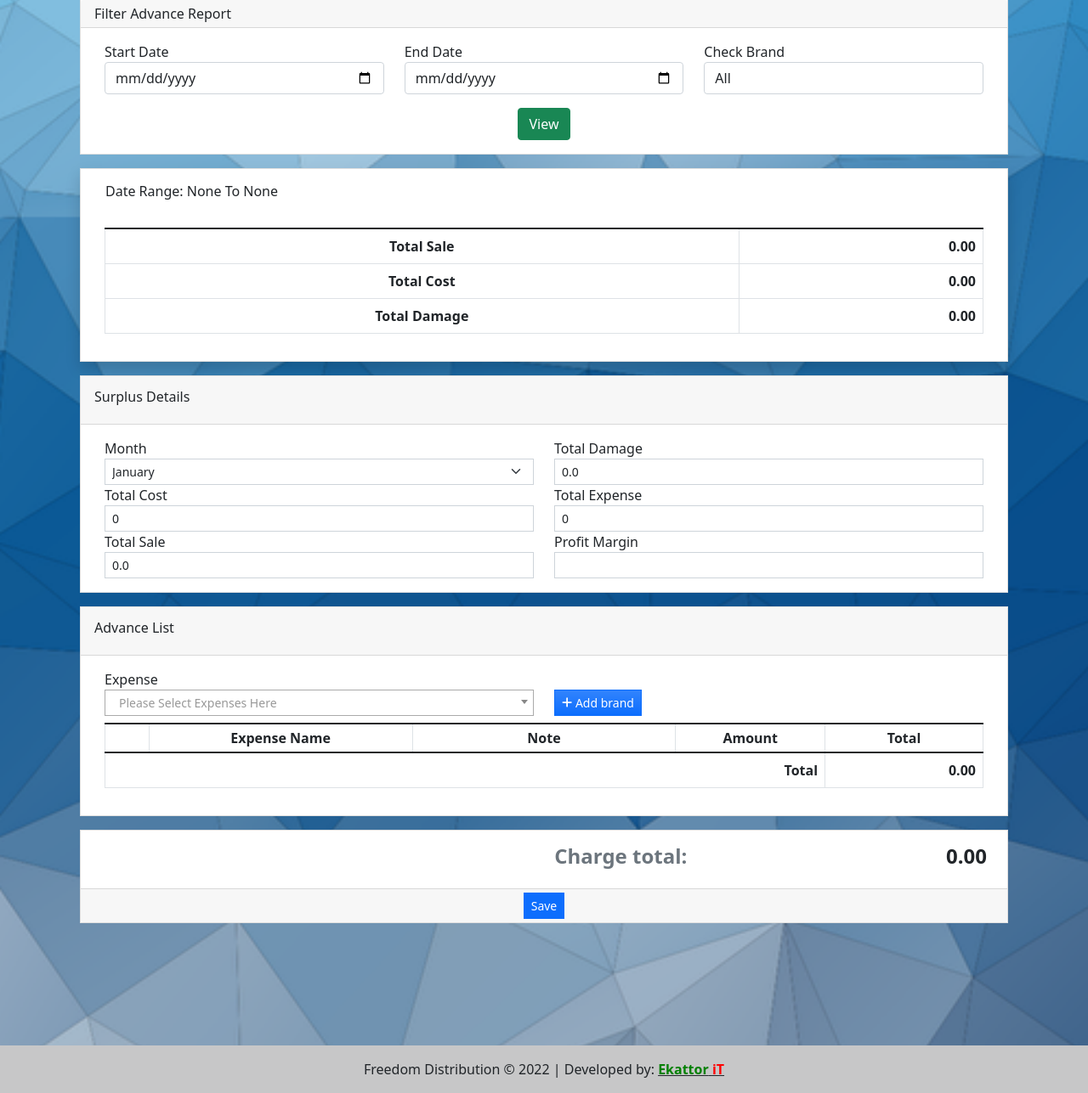
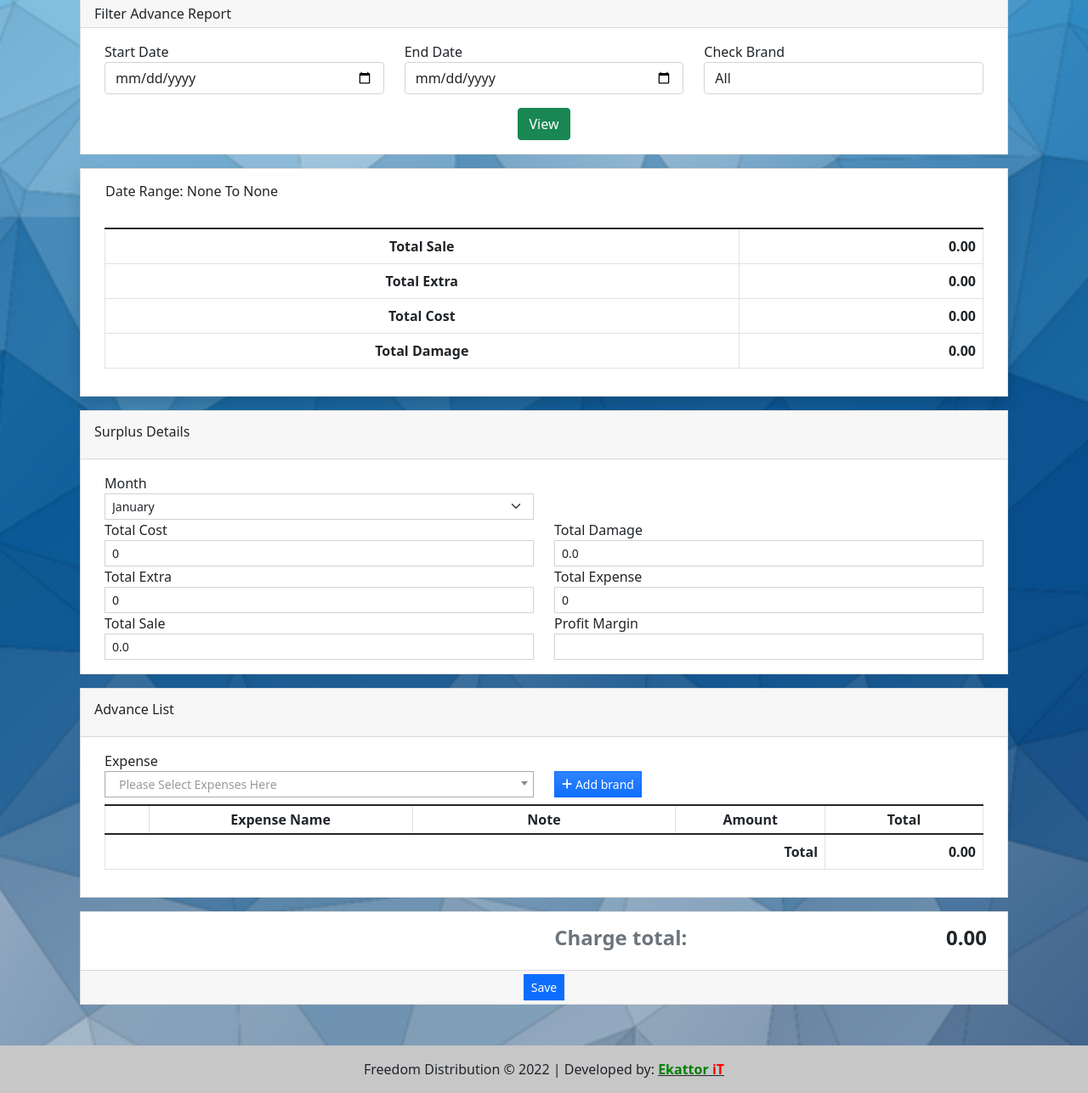
Before and after one commit to ShafayetZim/freedom_distribution, a Django app: page /manage_surplus in a window 1280 px wide. Shown: the part 97-1384 px from the top of the page at 85% size. Run offline with Django 4.2, Linux system fonts and the light colour scheme; a user stored in the database is signed in; data comes from the database, SQL or seed files in the repository; data that the repository does not hold is empty; parts of the project's set-up code (start-up, migrations or seed data) failed here and were passed over; some libraries are stand-ins or nearby versions.

Commit message:
manage profit page

```diff
--- a/store/templates/manage_surplus.html
+++ b/store/templates/manage_surplus.html
@@ -100,6 +100,10 @@
                                 <th class="text-end fw-bolder">{{gross|floatformat:2|intcomma}}</th>
                             </tr>
                             <tr>
+                                <th colspan="3" class="text-center">Total Extra</th>
+                                <th class="text-end fw-bolder">{{extra|floatformat:2|intcomma}}</th>
+                            </tr>
+                            <tr>
                                 <th colspan="3" class="text-center">Total Cost</th>
                                 <th class="text-end fw-bolder">{{cost|floatformat:2|intcomma}}</th>
                             </tr>
@@ -194,6 +198,12 @@
                                     {% endif %}
                                   </select>
                             </div>
+                        </div>
+                        <div class="row">
+                            <div class="col-lg-6 col-md-6 col-sm-12 col-xs-12">
+                                <label for="costs" class="control-label">Total Cost</label>
+                                <input type="text" onblur="findTotal()" class="form-control form-control-sm rounded-0 out" name="total_cost" id="costs" value="{{cost}}" required>
+                            </div>
                             <div class="col-lg-6 col-md-6 col-sm-12 col-xs-12">
                                 <label for="damage" class="control-label">Total Damage</label>
                                 <input type="text" onblur="findTotal()" class="form-control form-control-sm rounded-0 out" name="total_damage" id="damage" value="{{knockout}}" required>
@@ -201,21 +211,21 @@
                         </div>
                         <div class="row">
                             <div class="col-lg-6 col-md-6 col-sm-12 col-xs-12">
-                                <label for="client" class="control-label">Total Cost</label>
-                                <input type="text" onblur="findTotal()" class="form-control form-control-sm rounded-0 out" name="total_cost" id="costs" value="{{cost}}" required>
+                                <label for="extra" class="control-label">Total Extra</label>
+                                <input type="text" onblur="findTotal()" class="form-control form-control-sm rounded-0 in" name="total_extra" id="extra" value="{{extra}}" required>
                             </div>
                             <div class="col-lg-6 col-md-6 col-sm-12 col-xs-12">
-                                <label for="contact" class="control-label">Total Expense</label>
+                                <label for="expense" class="control-label">Total Expense</label>
                                 <input type="text" onblur="findTotal()" class="form-control form-control-sm rounded-0 out" name="total_expense" id="total_expense" value="{{surplus.total_expense}}">
                             </div>
                         </div>
                         <div class="row">
                             <div class="col-lg-6 col-md-6 col-sm-12 col-xs-12">
-                                <label for="client" class="control-label">Total Sale</label>
+                                <label for="sale" class="control-label">Total Sale</label>
                                 <input type="text" onblur="findTotal()" class="form-control form-control-sm rounded-0 in" name="total_sale" id="total_sale" value="{{gross}}" required>
                             </div>
                             <div class="col-lg-6 col-md-6 col-sm-12 col-xs-12">
-                                <label for="contact" class="control-label">Profit Margin</label>
+                                <label for="profit" class="control-label">Profit Margin</label>
                                 <input type="text" class="form-control form-control-sm rounded-0 margin" name="margin" id="margin" value="{{surplus.margin}}">
                             </div>
                         </div>
```
